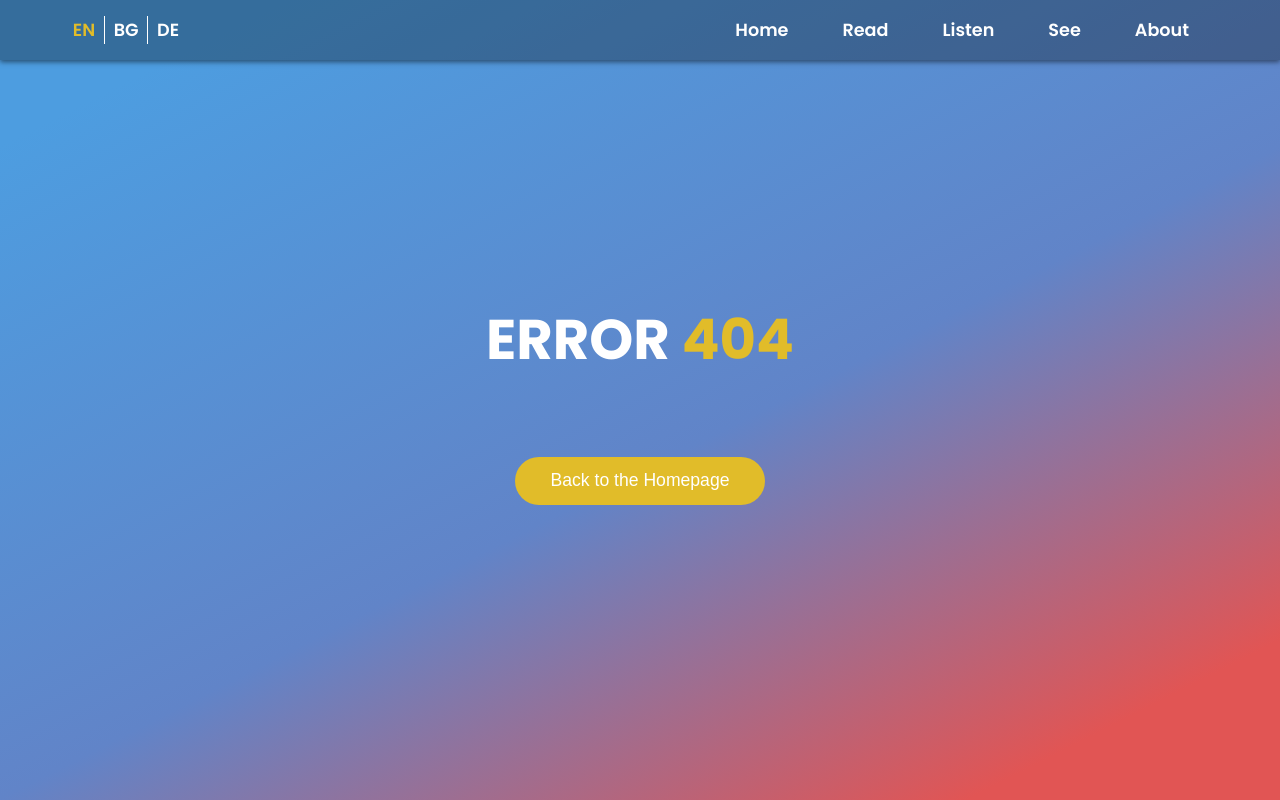
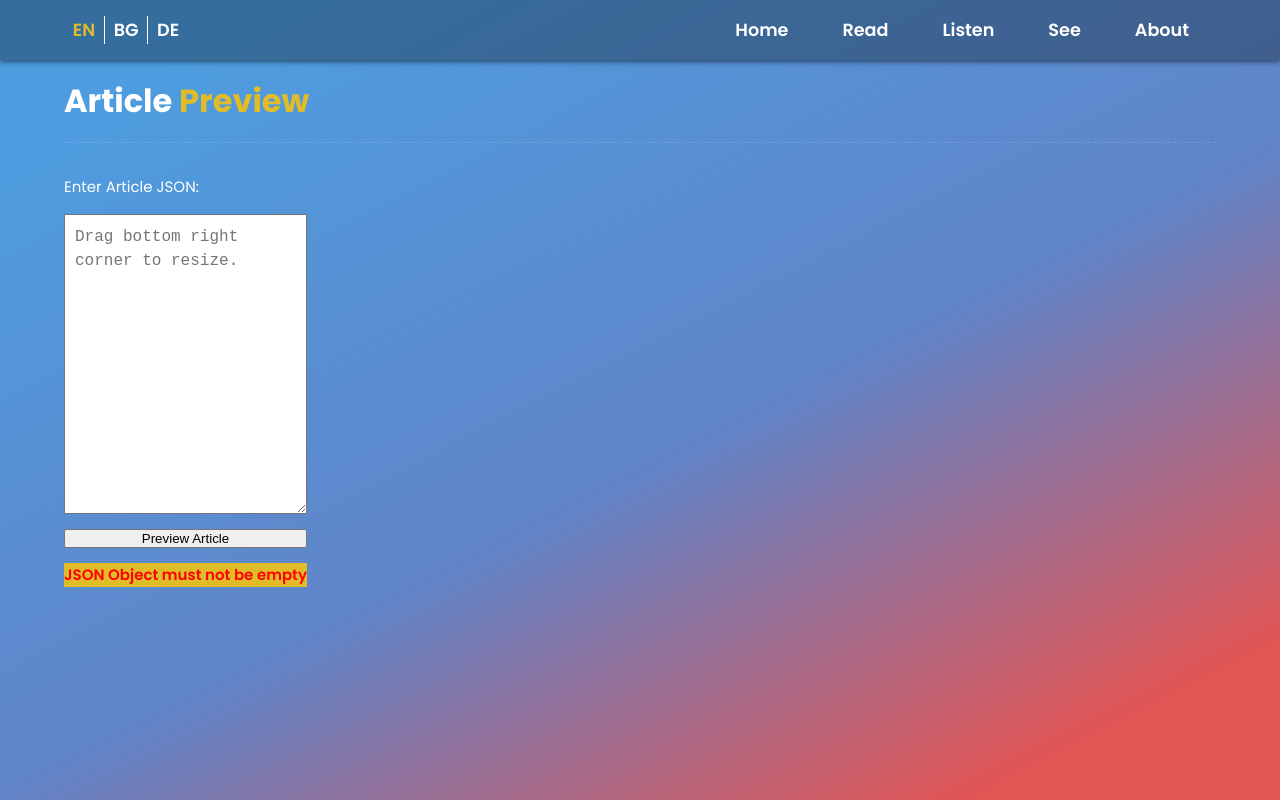
Before and after one commit to yanchdramch/yanchdramch.github.io, a Vue app: page /preview in a window 1280 px wide. Before the commit this address had no page. Built offline with nearby package versions, Linux system fonts and the light colour scheme.

Commit message:
Article Preview page

```diff
--- a/src/articles/basic-article.js
+++ /dev/null
@@ -1,8 +0,0 @@
-export default {
-    id: "basic-article",
-    title: "Basic Article",
-    description: "This is a simple article.",
-    date: "18.03.2024",
-    thumbnail: '/images/perls-duo.png',
-    text: "<h3>Zaglavie 1</h3><p>Paragrafche ahu ihu ....alkjdghnkjalsdhjgklhasdjglkjadgl adikjghasdfjkhgadfhghadfgadfg adkjghadkfhgadfg akfjhasdkjhfkjasdhfjkhadsjkfhkjasf asdkfhkasdhf <em>aflkhasdkhf</em></p><p><em>&nbsp;</em></p>"
-};
--- /dev/null
+++ b/src/articles/basic-article.json
@@ -0,0 +1,8 @@
+{
+    "id": "basic-article",
+    "title": "Basic Article",
+    "description": "This is a simple article.",
+    "date": "18.03.2024",
+    "thumbnail": "/images/perls-duo.png",
+    "text": "<h3>Zaglavie 1</h3><p>Paragrafche ahu ihu ....alkjdghnkjalsdhjgklhasdjglkjadgl adikjghasdfjkhgadfhghadfgadfg adkjghadkfhgadfg akfjhasdkjhfkjasdhfjkhadsjkfhkjasf asdkfhkasdhf <em>aflkhasdkhf</em></p><p><em>&nbsp;</em></p>"
+}
--- a/src/articles/complicated-article.js
+++ /dev/null
@@ -1,12 +0,0 @@
-export default {
-    id: "complicated-article",
-    title: "Article with Components",
-    description: "This is a more complicated article.",
-    date: "18.03.2025",
-    thumbnail: '/images/ld-measures.png',
-    text: "<a href='https://google.com' target='_blank'>Lorem Ipsum is simply dummy text of the printing and typesetting industry</a>. Lorem Ipsum has been the industry's standard dummy text ever since the 1500s, when an unknown printer took a galley of type and scrambled it to make a type specimen book. It has survived not only five centuries, but also the leap into electronic typesetting, remaining essentially unchanged. It was popularised in the 1960s with the release of Letraset sheets containing Lorem Ipsum passages, and more recently with desktop publishing software like Aldus PageMaker including versions of Lorem Ipsum.",
-    elements: [
-        { type: "image", propList: { src: '/images/yana_profile.jpg', alt: 'Some text to show if image does not load', width: '350px' }},
-        { type: "paragraph", propList: { text: "<em>There are many variations of passages of Lorem Ipsum available<em>, but the majority have suffered alteration in some form, by injected humour, or randomised words which don't look even slightly believable. If you are going to use a passage of Lorem Ipsum, you need to be sure there isn't anything embarrassing hidden in the middle of text. All the Lorem Ipsum generators on the Internet tend to repeat predefined chunks as necessary, making this the first true generator on the Internet. It uses a dictionary of over 200 Latin words, combined with a handful of model sentence structures, to generate Lorem Ipsum which looks reasonable. The generated Lorem Ipsum is therefore always free from repetition, injected humour, or non-characteristic words etc." }},
-    ],
-};
--- /dev/null
+++ b/src/articles/complicated-article.json
@@ -0,0 +1,12 @@
+{
+    "id": "complicated-article",
+    "title": "Article with Components",
+    "description": "This is a more complicated article.",
+    "date": "18.03.2025",
+    "thumbnail": "/images/ld-measures.png",
+    "text": "<a href='https://google.com' target='_blank'>Lorem Ipsum is simply dummy text of the printing and typesetting industry</a>. Lorem Ipsum has been the industry's standard dummy text ever since the 1500s, when an unknown printer took a galley of type and scrambled it to make a type specimen book. It has survived not only five centuries, but also the leap into electronic typesetting, remaining essentially unchanged. It was popularised in the 1960s with the release of Letraset sheets containing Lorem Ipsum passages, and more recently with desktop publishing software like Aldus PageMaker including versions of Lorem Ipsum.",
+    "elements": [
+        { "type": "photo", "propList": { "src": "/images/yana_profile.jpg", "alt": "Some text to show if image does not load", "width": "350px" }},
+        { "type": "paragraph", "propList": { "text": "<em>There are many variations of passages of Lorem Ipsum available<em>, but the majority have suffered alteration in some form, by injected humour, or randomised words which don't look even slightly believable. If you are going to use a passage of Lorem Ipsum, you need to be sure there isn't anything embarrassing hidden in the middle of text. All the Lorem Ipsum generators on the Internet tend to repeat predefined chunks as necessary, making this the first true generator on the Internet. It uses a dictionary of over 200 Latin words, combined with a handful of model sentence structures, to generate Lorem Ipsum which looks reasonable. The generated Lorem Ipsum is therefore always free from repetition, injected humour, or non-characteristic words etc." }}
+    ]
+}
--- a/src/components/ArticleComponents/ImageComponent.vue
+++ b/src/components/ArticleComponents/ImageComponent.vue
@@ -1,6 +1,12 @@
 <template>
     <div class="image_wrapper">
-        <img class="image_content" :src=path>
+        <img
+            class="image_content"
+            :src="propList.src"
+            :alt="propList.alt"
+            :width="propList.width || 'auto'"
+            :height="propList.height || 'auto'"
+        >
     </div>
 </template>
 
@@ -16,8 +22,6 @@ export default {
     },
     data() {
         return {
-            path: this.propList.src,
-            alt: this.propList.alt,
             width: this.propList.width ? this.propList.width : 'auto',
             height: this.propList.height ? this.propList.height : 'auto',
         };
@@ -41,8 +45,8 @@ export default {
 }
 
 .image_content {
-    width: v-bind('width');
-    height: v-bind('height');
+    /* width: v-bind('width');
+    height: v-bind('height'); */
     max-width: 80%;
 }
 </style>
--- a/src/main.js
+++ b/src/main.js
@@ -33,6 +33,6 @@ app.use(pinia)
 import ParagraphComponent from "./components/ArticleComponents/ParagraphComponent.vue";
 import ImageComponent from './components/ArticleComponents/ImageComponent.vue'
 app.component("paragraph", ParagraphComponent)
-app.component("image", ImageComponent)
+app.component("photo", ImageComponent)
 
 app.mount('#app')
--- a/src/router/index.js
+++ b/src/router/index.js
@@ -30,6 +30,11 @@ const router = createRouter({
       component: () => import('../views/ArticleView.vue'),
     },
     {
+      path: '/preview/',
+      name: 'preview',
+      component: () => import('../views/ArticlePreviewView.vue'),
+    },
+    {
       path: '/:catchAll(.*)*',
       component: () => import('../views/PageNotFound.vue'),
     }
--- a/src/texts/publications.js
+++ /dev/null
@@ -1,10 +0,0 @@
-export const publications = [
-  {
-    "title": "Complexity of German Texts Written by Primary School Children",
-    "authors": "Jammila Laâguidi, Dana Neumann, Ronja Laarmann-Quante, Stefanie Dipper, Mihail Chifligarov",
-    "publisher": "Association for Computational Linguistics",
-    "address": "Vienna, Austria",
-    "year": "2024",
-    "link": "https://aclanthology.org/2024.konvens-main.3/"
-  }
-]
--- /dev/null
+++ b/src/views/ArticlePreviewView.vue
@@ -0,0 +1,147 @@
+<template>
+  <div class="publications_page">
+    <div class="main_title">
+      <div class="normal">{{ pageTitle[selectedLang].normal }}<div class="colored">{{ pageTitle[selectedLang].colored }}
+        </div>
+      </div>
+    </div>
+    <div class="article_form">
+      <span>Enter Article JSON:</span>
+      <textarea v-model="articleJson" spellcheck="false" placeholder="Drag bottom right corner to resize."></textarea>
+      <button v-on:click="previewArticle(articleJson)">Preview Article</button>
+      <div class="invalid" v-if="notValid">Invalid JSON</div>
+      <div class="invalid" v-if="notValid">{{ errorMsg }}</div>
+      <div class="invalid" v-if="!Object.keys(parsedJson).length > 0">JSON Object must not be empty</div>
+    </div>
+    <ArticleView v-if="!notValid && Object.keys(parsedJson).length > 0" :isPreview="true" :contents="parsedJson"></ArticleView>
+  </div>
+</template>
+
+<script setup>
+import ArticleView from './ArticleView.vue';
+import { languageStore } from '@/stores/language.js'
+import { ref, watch } from 'vue';
+
+const store = languageStore()
+const selectedLang = ref(store.language);
+
+watch(
+  () => store.language,
+  (newLang) => {
+    selectedLang.value = newLang;
+  }
+);
+
+let parsedJson = ref({})
+let notValid = ref(false)
+let errorMsg = ref("")
+const previewArticle = (articleJson) => {
+  try {
+    parsedJson.value = JSON.parse(articleJson);
+    notValid.value = false;
+  } catch (e) {
+    notValid.value = true;
+    console.log(e);
+    errorMsg.value = e;
+    return false
+  }
+  console.log(articleJson);
+}
+</script>
+
+<script>
+export default {
+  data() {
+    return {
+      pageTitle: {
+        "de": {
+          "normal": "Article ",
+          "colored": "Preview"
+        },
+        "en": {
+          "normal": "Article ",
+          "colored": "Preview"
+        },
+        "bg": {
+          "normal": "Article ",
+          "colored": "Preview"
+        }
+      },
+      articleJson: "",
+      parsedJson: {},
+    };
+  }
+};
+</script>
+
+<style>
+.publications_page {
+  min-height: 85vh;
+  display: flex;
+  align-items: flex-start;
+  padding-top: 1em;
+  width: 90vw;
+  flex-direction: column;
+  max-height: 85vh;
+  box-sizing: border-box;
+  margin-top: 0;
+  overflow-y: auto;
+  overflow-x: hidden;
+  scrollbar-width: thin;
+}
+
+.main_title {
+  width: 100%;
+  height: auto;
+  clear: both;
+  float: left;
+  border-bottom: 1px dashed rgba(255, 255, 255, 0.15);
+  padding-bottom: 2rem;
+  margin-bottom: 2rem;
+}
+
+.normal {
+  font-weight: 700;
+  font-size: 2rem;
+  display: flex;
+  flex-direction: row;
+  white-space: break-spaces;
+  justify-content: left;
+  align-content: center;
+  flex-wrap: wrap;
+  margin-bottom: -1rem;
+  scroll-padding-top: 2.5rem;
+}
+
+.colored {
+  color: #E1BC29;
+  font-weight: 700;
+  font-size: 2rem;
+  flex-grow: 0;
+  flex-shrink: 0;
+  flex-basis: max-content;
+}
+
+textarea {
+  width: 100%;
+  height: 300px;
+  padding: 10px;
+  font-size: 16px;
+  font-family: monospace;
+  line-height: 1.5;
+  place-content: flex-start;
+}
+
+.article_form {
+  display: flex;
+  flex-direction: column;
+  gap: 1em;
+}
+
+.invalid {
+  color: red;
+  background-color: #E1BC29;
+  text-align: center;
+  font-weight: 600;
+}
+</style>
--- a/src/views/ArticleView.vue
+++ b/src/views/ArticleView.vue
@@ -18,6 +18,8 @@ import { languageStore } from '@/stores/language.js'
 import { ref, watch, watchEffect } from 'vue';
 import { useRoute } from 'vue-router';
 
+let { isPreview = false, contents = {} } = defineProps<{ isPreview?: Boolean, contents?: Object }>()
+
 const store = languageStore()
 const selectedLang = ref(store.language);
 const articleId = useRoute().params.id;
@@ -25,11 +27,16 @@ const article = ref(null);
 const error = ref(null);
 
 watchEffect(async () => {
-  try {
-    const module = await import(`@/articles/${articleId}.js`);
-    article.value = module.default;
-  } catch (e) {
-    error.value = "Article not found.";
+  if (!isPreview){
+    try {
+      const module = await import(`@/articles/${articleId}.json`);
+      article.value = module.default;
+    } catch (e) {
+      error.value = "Article not found.";
+    }
+  }
+  else if (isPreview) {
+    article.value = contents;
   }
 });
 
@@ -69,13 +76,11 @@ export default {
 }
 
 .about {
-  min-height: 85vh;
   display: flex;
   align-items: flex-start;
   padding-top: 1em;
   width: 90vw;
   flex-direction: column;
-  max-height: 85vh;
   box-sizing: border-box;
   margin-top: 0;
   padding-bottom: 0;
@@ -177,7 +182,7 @@ export default {
   padding: 0;
 }
 
-.image {
+.photo {
   display: flex;
   flex-wrap: nowrap;
   justify-content: center;
--- a/src/views/ArticlesView.vue
+++ b/src/views/ArticlesView.vue
@@ -13,7 +13,6 @@
 
 <script setup>
 import PublicationComponent from '@/components/PublicationComponent.vue';
-import { publications } from '@/texts/publications';
 import { languageStore } from '@/stores/language.js'
 import { ref, watch, onMounted } from 'vue';
 
@@ -23,7 +22,7 @@ const selectedLang = ref(store.language);
 const articles = ref([]);
 
 onMounted(async () => {
-  const modules = import.meta.glob("@/articles/*.js");
+  const modules = import.meta.glob("@/articles/*.json");
   const loadedArticles = [];
 
   for (const path in modules) {
@@ -46,7 +45,6 @@ watch(
 export default {
   data() {
     return {
-      publications: publications,
       pageTitle: {
         "de": {
           "normal": "Aktuelle ",
```
